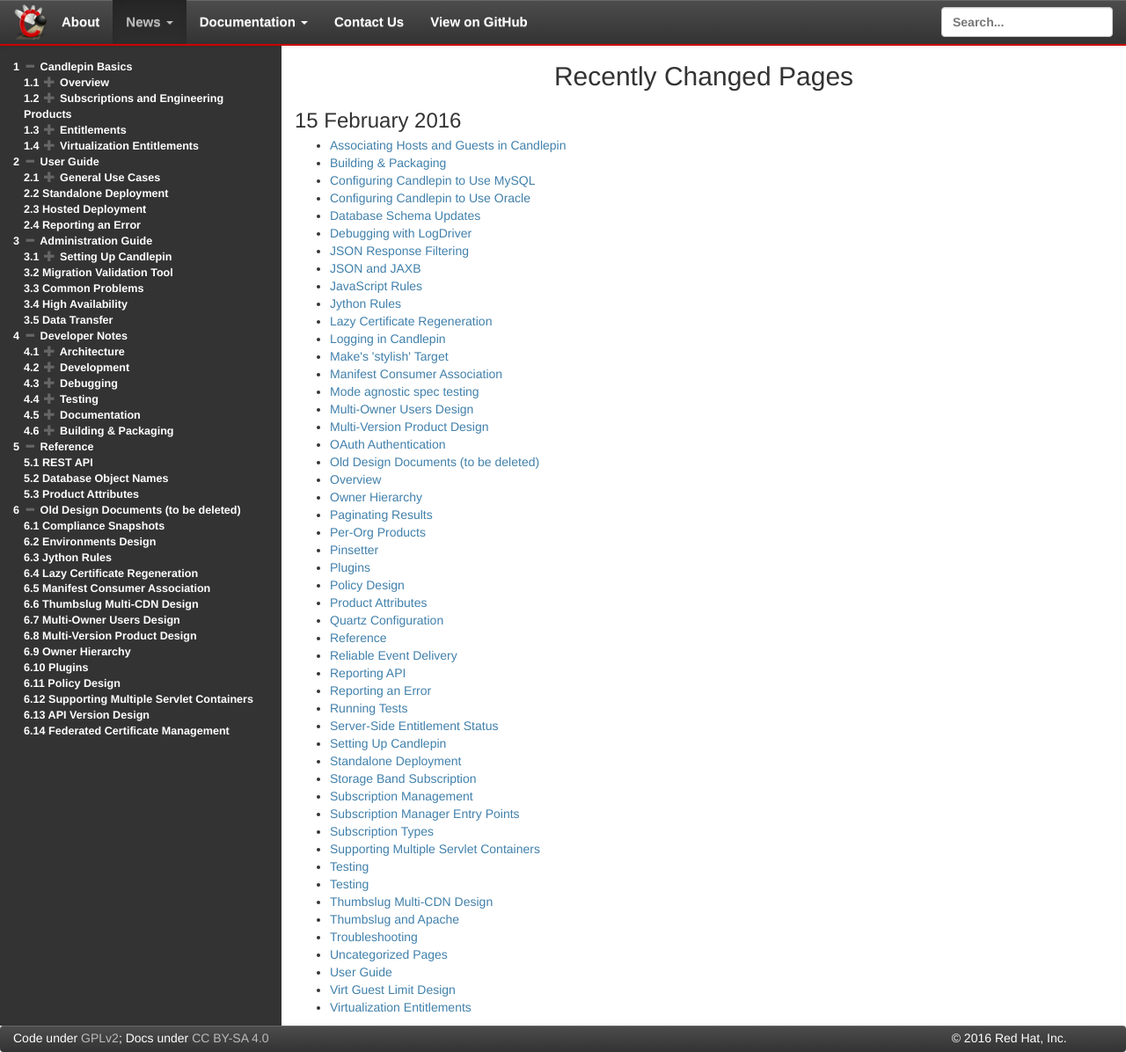
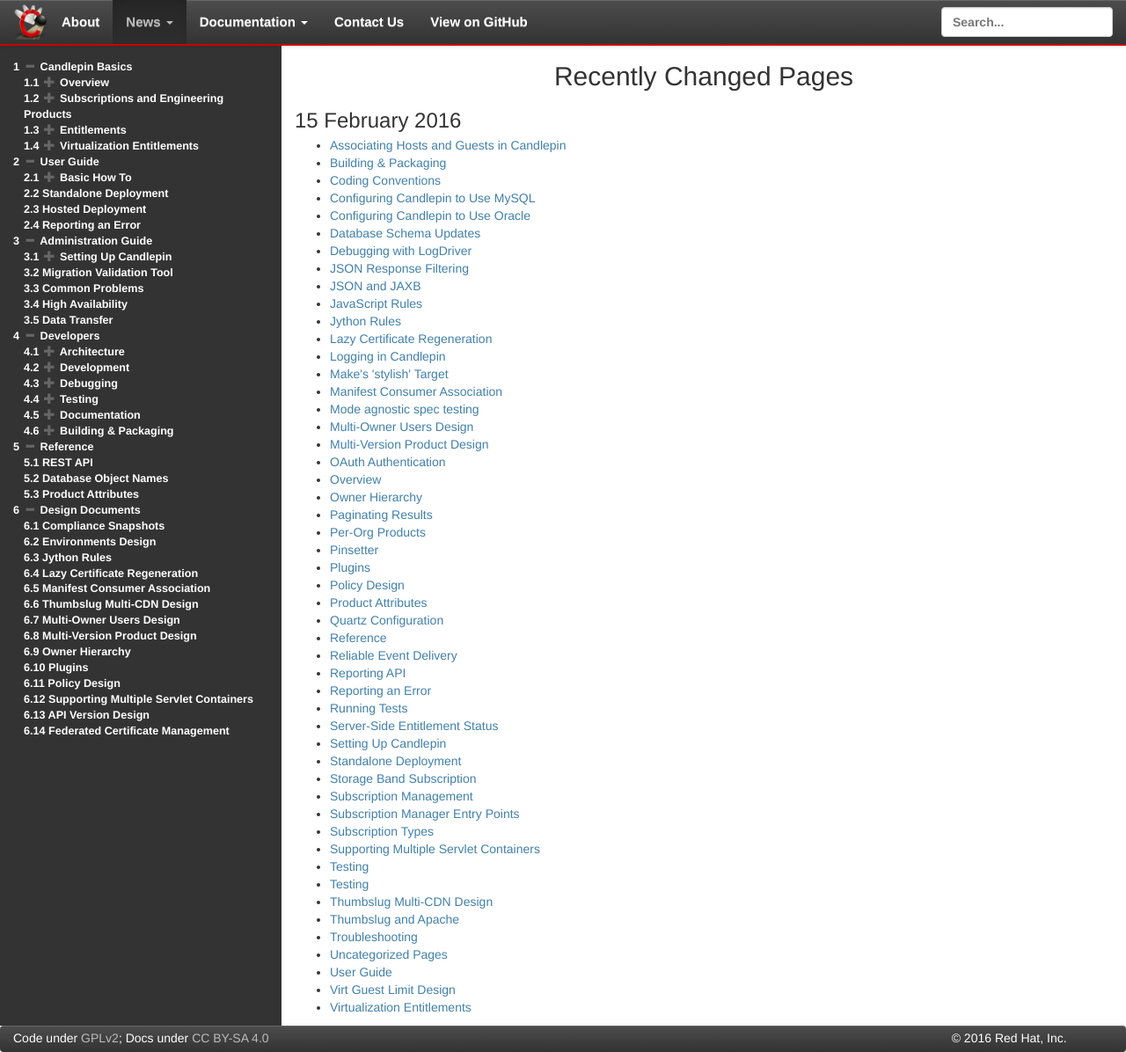
Before and after one commit to candlepin/candlepin.github.io, a Jekyll site: the page built from whats_new.html, in a window 1280 px wide. Shown: the whole page at 88% size. Built offline with Jekyll 4.4.1, drawn with Linux system fonts in a browser that asks for light colours; nearby versions of some CDN libraries; comment, search, counter and statistics services are not loaded.

Commit message:
A few name changes for documents and titles

```diff
--- a/_data/toc.yaml
+++ b/_data/toc.yaml
@@ -20,7 +20,7 @@
         - section: virtualization_host_and_guest_association
 - section: user_guide
   subs:
-    - section: general_use_cases
+    - section: basic_how_to
       subs:
         - section: consumer_fact_lookup
         - section: json_response_filtering
@@ -39,7 +39,7 @@
     - section: common_issues
     - section: high_availability
     - section: data_transfer_format
-- section: developer_notes
+- section: developers
   subs:
     - section: architecture
       subs:
@@ -84,7 +84,7 @@
     - section: api
     - section: database
     - section: product_attributes
-- section: old_layout
+- section: design
   subs:
     - section: compliance_snapshots
     - section: environments_design
--- a/docs/candlepin/old_layout.md
+++ /dev/null
@@ -1,3 +0,0 @@
----
-title: Old Design Documents (to be deleted)
----
```
Also changed, not shown: docs/candlepin/basic_how_to.md (added, +4 -0 lines), docs/candlepin/design.md (added, +3 -0 lines), docs/candlepin/developers.md (renamed from docs/candlepin/developer_notes.md, +1 -1 lines), docs/candlepin/general_use_cases.md (deleted, +0 -4 lines).
